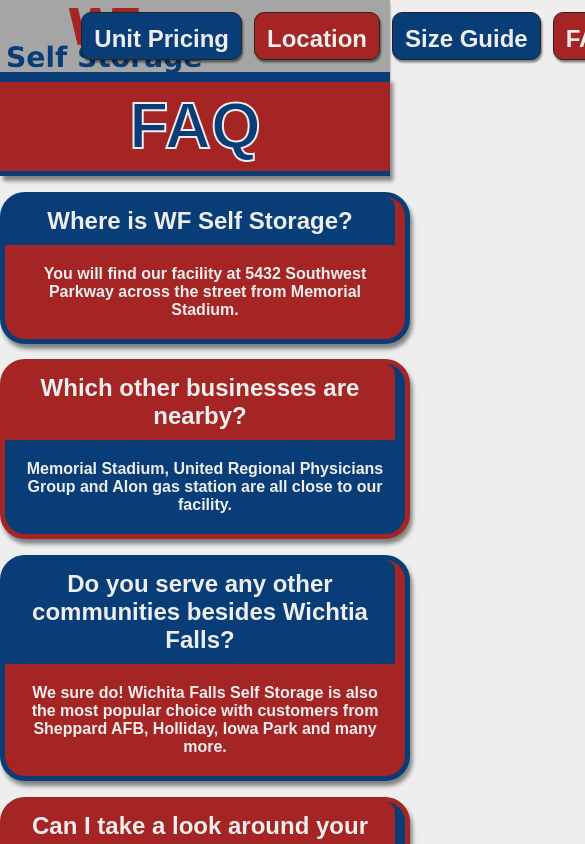
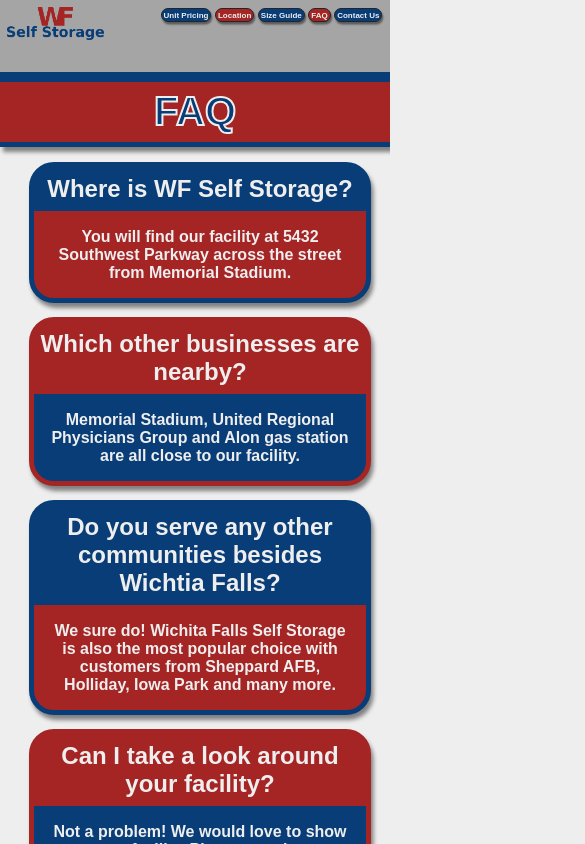
Before and after one commit to parzidog/wfss-website, a React (Create React App) app: page /faq in a window 390 px wide. Shown: the top 844 px of the page, 585 px wide, since content can reach past the window. Built offline with nearby package versions, Linux system fonts and the light colour scheme.

Commit message:
Continue updating mobile styling

```diff
--- a/less/index.less
+++ b/less/index.less
@@ -12,3 +12,4 @@
 @import 'pricing';
 @import 'admin';
 @import 'adminDashboard';
+@import 'mobile';
--- /dev/null
+++ b/less/mobile.less
@@ -0,0 +1,93 @@
+@media screen and (max-width: 700px) {
+  nav {
+    img {
+      width: 25vw;
+    }
+
+    #nav-buttons {
+      width: fit-content;
+
+      a {
+        font-size: 0.5rem;
+        padding: 0;
+
+        h2 {
+          font-size: 0.5rem;
+        }
+      }
+    }
+  }
+
+  .header {
+    h1 {
+      font-size: 2.5rem;
+    }
+  }
+
+  h1 {
+    font-size: 1.5rem;
+  }
+
+  h2 {
+    font-size: 1rem;
+  }
+
+  #unit-overview {
+    font-size: 0.75rem;
+    display: flex;
+    flex-wrap: wrap;
+  }
+
+  #footer {
+    display: flex;
+    flex-wrap: wrap;
+
+    #contact {
+      display: flex;
+      flex-wrap: wrap;
+      justify-content: center;
+    }
+  }
+
+  #pricing {
+
+    #climate,
+    #non-climate {
+      .pricing-card {
+        width: 85vw !important;
+
+        h1 {
+          font-size: 1.5rem !important;
+        }
+      }
+    }
+  }
+
+  #faq {
+    display: flex;
+    flex-wrap: wrap;
+    justify-content: center;
+
+    .header {
+      width: 100vw;
+    }
+
+
+    #question-container {
+      width: 85vw;
+
+      .container {
+        max-width: 85vw;
+        min-width: fit-content;
+
+        .question {
+          width: 85vw;
+        }
+
+        .answer {
+          max-width: 85vw;
+        }
+      }
+    }
+  }
+}
--- a/less/nav.less
+++ b/less/nav.less
@@ -1,5 +1,6 @@
 #navbar {
   display: flex;
+  flex-wrap: wrap;
   padding: 1.5%;
   justify-content: space-between;
   height: 60px;
@@ -20,14 +21,14 @@
     display: flex;
     justify-content: right;
     width: fit-content;
-    min-width: 600px;
 
     a {
       text-decoration: none;
       color: @light;
       margin: 1%;
       min-width: fit-content;
-      padding: 2%;
+      padding: 1%;
+      height: fit-content;
       background-color: @red;
       border: 1px solid @dark;
       border-radius: 10px;
--- a/src/components/Contact.jsx
+++ b/src/components/Contact.jsx
@@ -45,7 +45,7 @@
           style={{ textDecoration: "underline" }}>
           (940) 386-1146
         </span>
-        {" with any questions you may have, or to start your next great rental experience today! <br />You can also contact us using this online form if that is more convenient, and a member of our staff will get back to you as soon as possible."}</p>
+        {" with any questions you may have, or to start your next great rental experience today! You can also contact us using this online form if that is more convenient, and a member of our staff will get back to you as soon as possible."}</p>
       <div id='contact-form'>
         <form ref={form} id="contact-form" onSubmit={handleSubmit}>
           <input type="text" name='user_name' placeholder='Full Name' required />
--- a/src/components/Home.jsx
+++ b/src/components/Home.jsx
@@ -33,7 +33,9 @@
       <div id='facility' style={{
         backgroundImage: `url(${units})`,
         backgroundSize: "cover",
-        height: "40vh",
+        backgroundPosition: "center",
+        backgroundRepeat: "no-repeat",
+        height: "52vh",
       }}>
         <div className="mobile-text">
 
--- a/src/index.css
+++ b/src/index.css
@@ -19,6 +19,7 @@
 }
 #navbar {
   display: flex;
+  flex-wrap: wrap;
   padding: 1.5%;
   justify-content: space-between;
   height: 60px;
@@ -37,14 +38,14 @@
   display: flex;
   justify-content: right;
   width: fit-content;
-  min-width: 600px;
 }
 #navbar #nav-buttons a {
   text-decoration: none;
   color: #eee;
   margin: 1%;
   min-width: fit-content;
-  padding: 2%;
+  padding: 1%;
+  height: fit-content;
   background-color: #a52424;
   border: 1px solid #252525;
   border-radius: 10px;
@@ -728,3 +729,70 @@
 .non-climate .non-climate {
   background-color: #a52424;
 }
+@media screen and (max-width: 700px) {
+  nav img {
+    width: 25vw;
+  }
+  nav #nav-buttons {
+    width: fit-content;
+  }
+  nav #nav-buttons a {
+    font-size: 0.5rem;
+    padding: 0;
+  }
+  nav #nav-buttons a h2 {
+    font-size: 0.5rem;
+  }
+  .header h1 {
+    font-size: 2.5rem;
+  }
+  h1 {
+    font-size: 1.5rem;
+  }
+  h2 {
+    font-size: 1rem;
+  }
+  #unit-overview {
+    font-size: 0.75rem;
+    display: flex;
+    flex-wrap: wrap;
+  }
+  #footer {
+    display: flex;
+    flex-wrap: wrap;
+  }
+  #footer #contact {
+    display: flex;
+    flex-wrap: wrap;
+    justify-content: center;
+  }
+  #pricing #climate .pricing-card,
+  #pricing #non-climate .pricing-card {
+    width: 85vw !important;
+  }
+  #pricing #climate .pricing-card h1,
+  #pricing #non-climate .pricing-card h1 {
+    font-size: 1.5rem !important;
+  }
+  #faq {
+    display: flex;
+    flex-wrap: wrap;
+    justify-content: center;
+  }
+  #faq .header {
+    width: 100vw;
+  }
+  #faq #question-container {
+    width: 85vw;
+  }
+  #faq #question-container .container {
+    max-width: 85vw;
+    min-width: fit-content;
+  }
+  #faq #question-container .container .question {
+    width: 85vw;
+  }
+  #faq #question-container .container .answer {
+    max-width: 85vw;
+  }
+}
```
